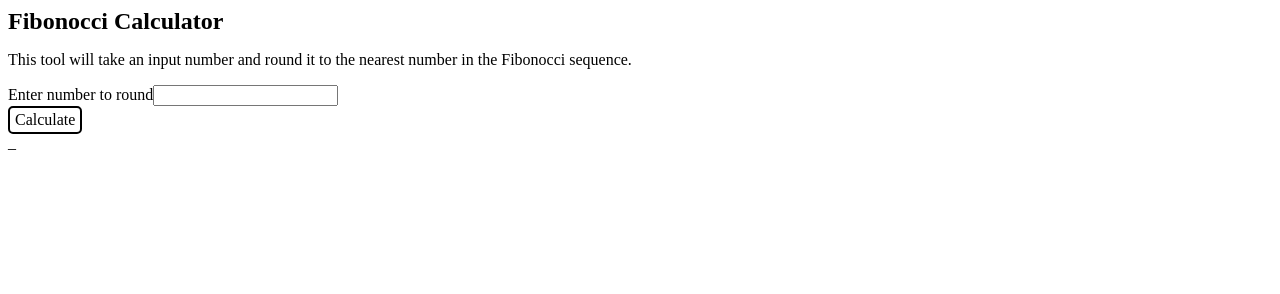
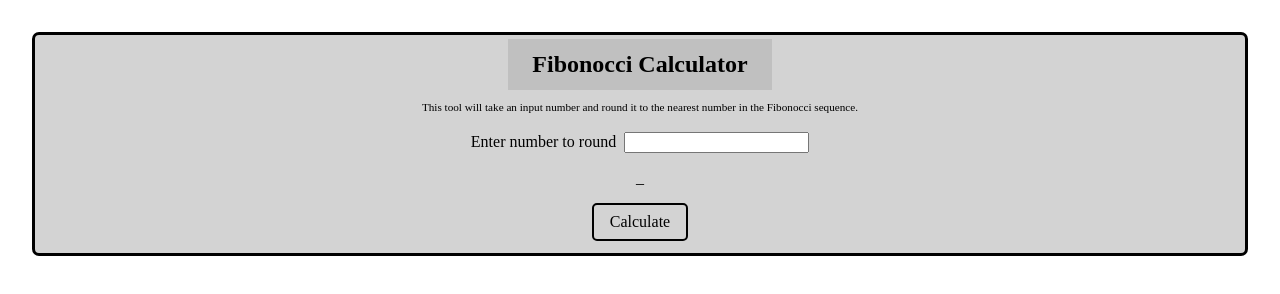
Before and after one commit to BrianLeber/Fibonocci-Calculator, a plain HTML site: page index.html in a window 1280 px wide. Drawn offline with Linux system fonts and the light colour scheme.

Commit message:
Added formatting

```diff
--- a/index.html
+++ b/index.html
@@ -7,7 +7,7 @@
     <title>Fibonocci Index</title>
   </head>
   <body>
-    <section>
+    <section id="fibonocciCalc" class="toolSection">
       <h2>Fibonocci Calculator</h2>
       <p>
         This tool will take an input number and round it to the nearest number
@@ -15,10 +15,16 @@
       </p>
       <div>
         <label for="valueInput">Enter number to round</label
-        ><input type="number" name="valueInput" id="fibInput" />
+        ><input
+          type="number"
+          name="valueInput"
+          id="fibInput"
+          maxlength="6"
+          size="5"
+        />
       </div>
+      <div id="fibResult">_</div>
       <div id="fibCalculate">Calculate</div>
-      <div id="fibResult">_</div>
     </section>
 
     <script src="main.js"></script>
--- a/main.css
+++ b/main.css
@@ -1,16 +1,43 @@
 body,
 html {
   font-family: "montserrat";
+  margin: 0;
+  padding: 1em;
+}
+#fibonocciCalc {
+  background: lightgray;
+  border: black solid 3px;
+  border-radius: 7px;
+  padding: 4px;
+  display: grid;
+  grid-template-columns: auto;
+  grid-template-rows: auto auto auto auto;
 }
 
 h2 {
+  display: inline;
+  padding: 0.5em 1em;
   margin: auto;
-  align-self: center;
+  background: silver;
+  text-align: center;
+}
+p {
+  display: inline-block;
+  text-align: center;
+  font-size: 0.7em;
+}
+label {
+  margin-right: 0.5em;
+}
+div {
+  display: inline-block;
+  text-align: center;
+  padding: 0.5em 1em;
 }
 
 #fibCalculate {
   display: inline-block;
-  padding: 3px 5px;
+  margin: 0.5em auto;
   border: 2px solid #000;
   border-radius: 5px;
   cursor: pointer;
--- a/main.js
+++ b/main.js
@@ -55,7 +55,7 @@ function calculateFibIndex() {
   if (x - roundDown < roundUp - x) {
     let y =
       thousands_separators(roundDown) +
-      ", " +
+      " | " +
       thousands_separators(x - roundDown) +
       " less than " +
       thousands_separators(x);
@@ -63,7 +63,7 @@ function calculateFibIndex() {
   } else {
     let y =
       thousands_separators(roundUp) +
-      ", " +
+      " | " +
       thousands_separators(roundUp - x) +
       " more than " +
       thousands_separators(x);
```
